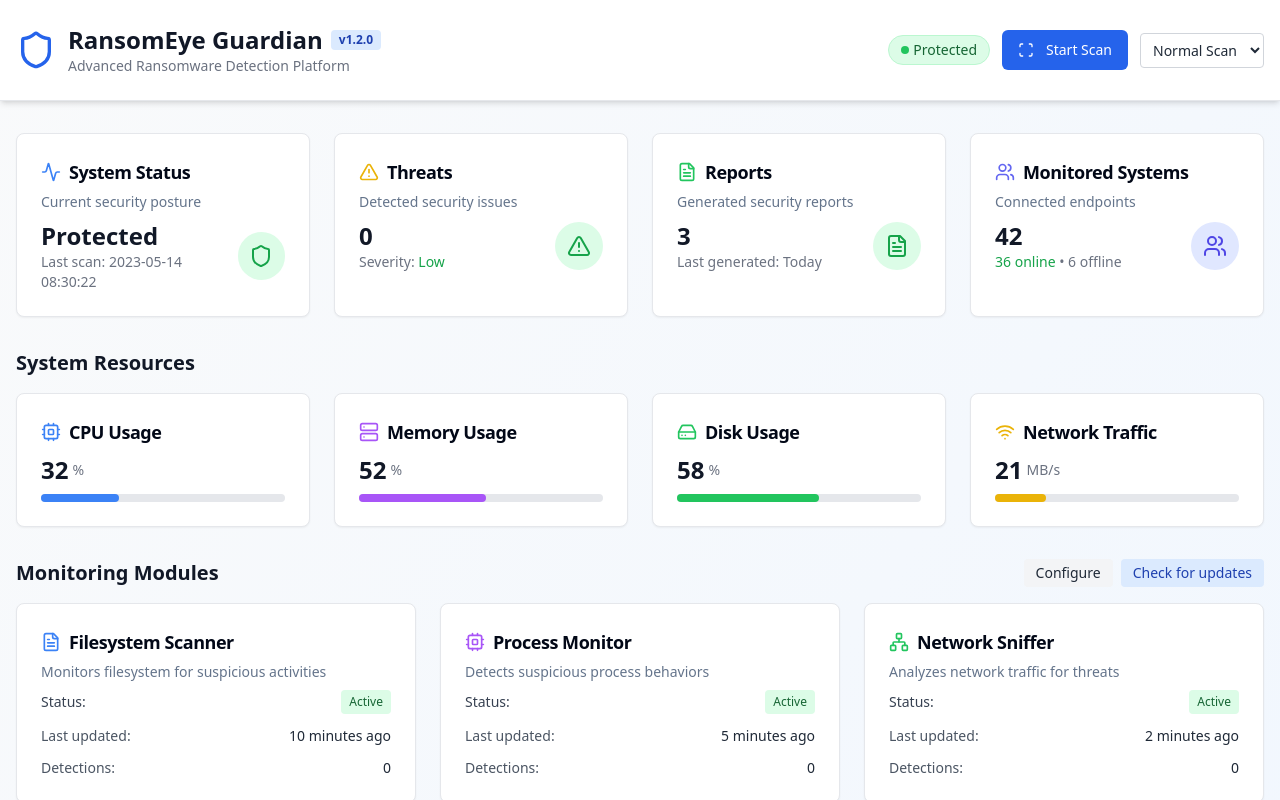
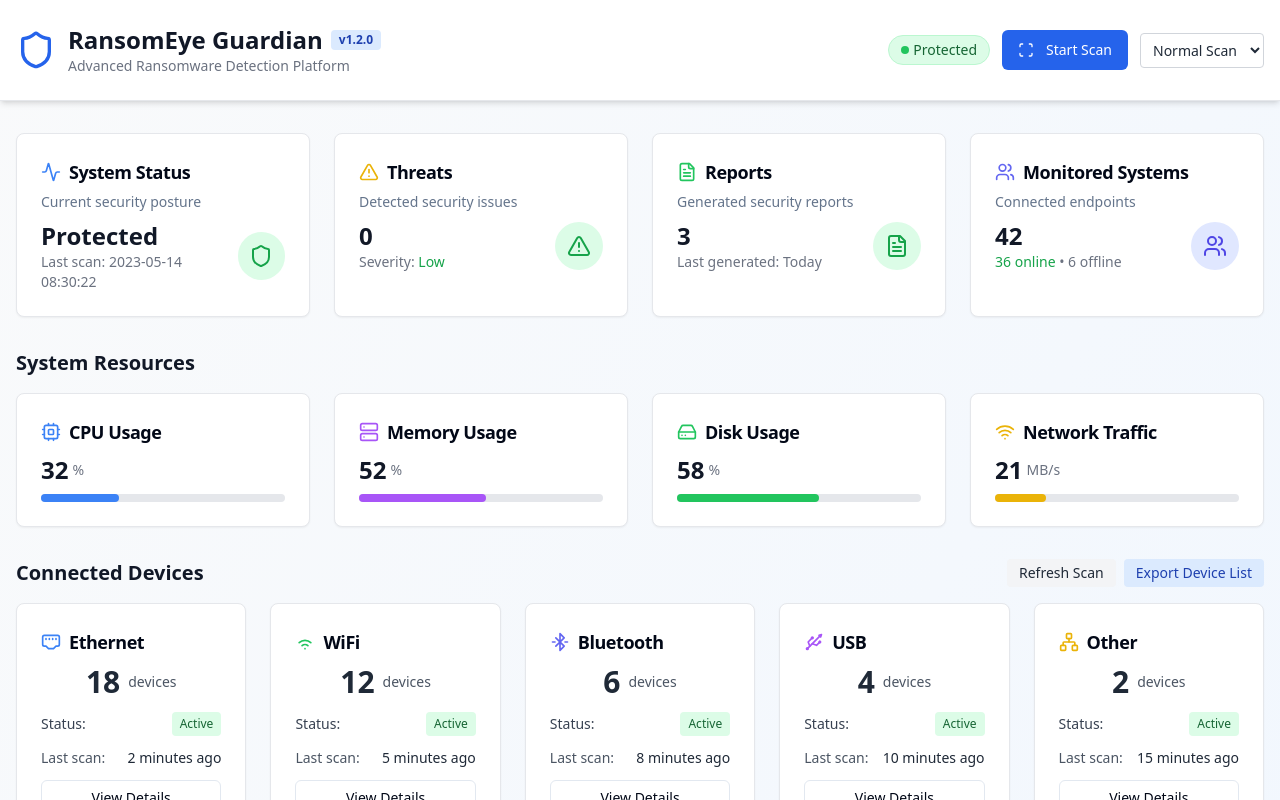
Before and after one commit to gaganmaken/ransom-eye-guardian-platform, a React (Vite) app: page / in a window 1280 px wide. Shown: the top 800 px of the page. Built offline with nearby package versions, Linux system fonts and the light colour scheme.

Commit message:
Enhance network discovery
Include all discoverable devices over Ethernet, WiFi, Bluetooth, and other network connections in the network sniffer module.

```diff
--- /dev/null
+++ b/src/components/ui/network-discovery.tsx
@@ -0,0 +1,140 @@
+
+import { Card, CardContent, CardDescription, CardHeader, CardTitle } from "@/components/ui/card";
+import { Button } from "@/components/ui/button";
+import { WifiHigh, Bluetooth, EthernetPort, Usb, Network } from "lucide-react";
+import { useState } from "react";
+
+export interface DeviceDetailProps {
+  id: string;
+  name: string;
+  ipAddress?: string;
+  macAddress: string;
+  connectionType: "ethernet" | "wifi" | "bluetooth" | "usb" | "other";
+  status: "online" | "offline" | "unknown";
+  lastSeen: string;
+  signalStrength?: number;
+  manufacturer?: string;
+  os?: string;
+}
+
+export interface NetworkDiscoveryProps {
+  discoveredDevices: {
+    ethernet: number;
+    wifi: number;
+    bluetooth: number;
+    usb: number;
+    other: number;
+  };
+  onRefresh?: () => void;
+  onExport?: () => void;
+}
+
+export const NetworkDiscovery = ({
+  discoveredDevices,
+  onRefresh,
+  onExport
+}: NetworkDiscoveryProps) => {
+  return (
+    <div>
+      <div className="flex justify-between items-center mb-4">
+        <h2 className="text-xl font-bold text-gray-900 dark:text-gray-100">Connected Devices</h2>
+        <div className="flex items-center space-x-2">
+          <Button
+            variant="outline"
+            size="sm"
+            onClick={onRefresh}
+          >
+            Refresh Scan
+          </Button>
+          <Button
+            variant="outline"
+            size="sm"
+            onClick={onExport}
+          >
+            Export Device List
+          </Button>
+        </div>
+      </div>
+      <div className="grid grid-cols-1 sm:grid-cols-2 lg:grid-cols-5 gap-6 mb-8">
+        <ConnectionCard
+          title="Ethernet"
+          icon={<EthernetPort className="h-5 w-5 text-blue-500" />}
+          deviceCount={discoveredDevices.ethernet}
+          status="Active"
+          lastScan="2 minutes ago"
+        />
+        <ConnectionCard
+          title="WiFi"
+          icon={<WifiHigh className="h-5 w-5 text-green-500" />}
+          deviceCount={discoveredDevices.wifi}
+          status="Active"
+          lastScan="5 minutes ago"
+        />
+        <ConnectionCard
+          title="Bluetooth"
+          icon={<Bluetooth className="h-5 w-5 text-indigo-500" />}
+          deviceCount={discoveredDevices.bluetooth}
+          status="Active"
+          lastScan="8 minutes ago"
+        />
+        <ConnectionCard
+          title="USB"
+          icon={<Usb className="h-5 w-5 text-purple-500" />}
+          deviceCount={discoveredDevices.usb}
+          status="Active"
+          lastScan="10 minutes ago"
+        />
+        <ConnectionCard
+          title="Other"
+          icon={<Network className="h-5 w-5 text-yellow-500" />}
+          deviceCount={discoveredDevices.other}
+          status="Active"
+          lastScan="15 minutes ago"
+        />
+      </div>
+    </div>
+  );
+};
+
+interface ConnectionCardProps {
+  title: string;
+  icon: React.ReactNode;
+  deviceCount: number;
+  status: string;
+  lastScan: string;
+}
+
+const ConnectionCard = ({ title, icon, deviceCount, status, lastScan }: ConnectionCardProps) => (
+  <Card className="border border-gray-200 dark:border-gray-700 shadow-sm hover:shadow-md transition-shadow">
+    <CardHeader className="pb-2">
+      <CardTitle className="text-lg flex items-center">
+        {icon}
+        <span className="ml-2">{title}</span>
+      </CardTitle>
+    </CardHeader>
+    <CardContent>
+      <div className="space-y-3">
+        <div className="flex items-center justify-center">
+          <span className="text-3xl font-bold text-gray-800 dark:text-gray-200">{deviceCount}</span>
+          <span className="ml-2 text-sm text-gray-600 dark:text-gray-400">devices</span>
+        </div>
+        <div className="flex items-center justify-between">
+          <span className="text-sm font-medium text-gray-700 dark:text-gray-300">Status:</span>
+          <span className={`px-2 py-1 text-xs font-medium rounded ${
+            status === "Active" ? "bg-green-100 text-green-800 dark:bg-green-900 dark:text-green-200" :
+            "bg-yellow-100 text-yellow-800 dark:bg-yellow-900 dark:text-yellow-200"
+          }`}>
+            {status}
+          </span>
+        </div>
+        <div className="flex justify-between items-center text-sm">
+          <span className="text-gray-600 dark:text-gray-400">Last scan:</span>
+          <span className="font-medium text-gray-800 dark:text-gray-200">{lastScan}</span>
+        </div>
+        <Button variant="outline" className="w-full text-sm py-1" size="sm">
+          View Details
+        </Button>
+      </div>
+    </CardContent>
+  </Card>
+);
--- a/src/pages/Index.tsx
+++ b/src/pages/Index.tsx
@@ -1,7 +1,6 @@
-
 import { Card, CardContent, CardDescription, CardHeader, CardTitle } from "@/components/ui/card";
 import { Button } from "@/components/ui/button";
-import { Shield, Activity, FileText, Network, Cpu, AlertTriangle, Clock, Server, Database, Lock, Code, Terminal, Wifi, HardDrive, Scan, Users, AreaChart } from "lucide-react";
+import { Shield, Activity, FileText, Network, Cpu, AlertTriangle, Clock, Server, Database, Lock, Code, Terminal, Wifi, HardDrive, Scan, Users, AreaChart, WifiHigh, Bluetooth, BluetoothConnected, EthernetPort, Usb } from "lucide-react";
 import { useState, useEffect } from "react";
 import { Progress } from "@/components/ui/progress";
 
@@ -18,6 +17,13 @@ const Index = () => {
   const [scanDepth, setScanDepth] = useState("Normal");
   const [monitoredSystems, setMonitoredSystems] = useState(42);
   const [threatSeverity, setThreatSeverity] = useState("Low");
+  const [discoveredDevices, setDiscoveredDevices] = useState({
+    ethernet: 18,
+    wifi: 12,
+    bluetooth: 6,
+    usb: 4,
+    other: 2
+  });
 
   const startScan = () => {
     setScanningStatus("Scanning");
@@ -256,6 +262,56 @@ const Index = () => {
           />
         </div>
 
+        {/* Network Discovery Section */}
+        <div className="flex justify-between items-center mb-4">
+          <h2 className="text-xl font-bold text-gray-900 dark:text-gray-100">Connected Devices</h2>
+          <div className="flex items-center space-x-2">
+            <button className="px-3 py-1 rounded text-sm font-medium bg-gray-100 text-gray-800 hover:bg-gray-200 dark:bg-gray-800 dark:text-gray-200 dark:hover:bg-gray-700">
+              Refresh Scan
+            </button>
+            <button className="px-3 py-1 rounded text-sm font-medium bg-blue-100 text-blue-800 hover:bg-blue-200 dark:bg-blue-900 dark:text-blue-200 dark:hover:bg-blue-800">
+              Export Device List
+            </button>
+          </div>
+        </div>
+        <div className="grid grid-cols-1 sm:grid-cols-2 lg:grid-cols-5 gap-6 mb-8">
+          <ConnectionCard
+            title="Ethernet"
+            icon={<EthernetPort className="h-5 w-5 text-blue-500" />}
+            deviceCount={discoveredDevices.ethernet}
+            status="Active"
+            lastScan="2 minutes ago"
+          />
+          <ConnectionCard
+            title="WiFi"
+            icon={<WifiHigh className="h-5 w-5 text-green-500" />}
+            deviceCount={discoveredDevices.wifi}
+            status="Active"
+            lastScan="5 minutes ago"
+          />
+          <ConnectionCard
+            title="Bluetooth"
+            icon={<BluetoothConnected className="h-5 w-5 text-indigo-500" />}
+            deviceCount={discoveredDevices.bluetooth}
+            status="Active"
+            lastScan="8 minutes ago"
+          />
+          <ConnectionCard
+            title="USB"
+            icon={<Usb className="h-5 w-5 text-purple-500" />}
+            deviceCount={discoveredDevices.usb}
+            status="Active"
+            lastScan="10 minutes ago"
+          />
+          <ConnectionCard
+            title="Other"
+            icon={<Network className="h-5 w-5 text-yellow-500" />}
+            deviceCount={discoveredDevices.other}
+            status="Active"
+            lastScan="15 minutes ago"
+          />
+        </div>
+
         {/* Modules section */}
         <div className="flex justify-between items-center mb-4">
           <h2 className="text-xl font-bold text-gray-900 dark:text-gray-100">Monitoring Modules</h2>
@@ -276,6 +332,7 @@ const Index = () => {
             description="Monitors filesystem for suspicious activities"
             lastUpdated="10 minutes ago"
             detections={0}
+            isAI={false}
           />
           <ModuleCard
             title="Process Monitor"
@@ -284,6 +341,7 @@ const Index = () => {
             description="Detects suspicious process behaviors"
             lastUpdated="5 minutes ago"
             detections={0}
+            isAI={false}
           />
           <ModuleCard
             title="Network Sniffer"
@@ -292,6 +350,7 @@ const Index = () => {
             description="Analyzes network traffic for threats"
             lastUpdated="2 minutes ago"
             detections={0}
+            isAI={false}
           />
           <ModuleCard
             title="Persistence Scanner"
@@ -300,6 +359,7 @@ const Index = () => {
             description="Checks for persistence mechanisms"
             lastUpdated="15 minutes ago"
             detections={0}
+            isAI={false}
           />
           <ModuleCard
             title="Auto Scanner"
@@ -308,6 +368,7 @@ const Index = () => {
             description="Periodically scans system components"
             lastUpdated="30 minutes ago"
             detections={0}
+            isAI={false}
           />
           <ModuleCard
             title="AI Anomaly Engine"
@@ -454,6 +515,42 @@ const ModuleCard = ({ title, icon, status, description, lastUpdated, detections,
   </Card>
 );
 
+// New helper component for connection cards
+const ConnectionCard = ({ title, icon, deviceCount, status, lastScan }) => (
+  <Card className="border border-gray-200 dark:border-gray-700 shadow-sm hover:shadow-md transition-shadow">
+    <CardHeader className="pb-2">
+      <CardTitle className="text-lg flex items-center">
+        {icon}
+        <span className="ml-2">{title}</span>
+      </CardTitle>
+    </CardHeader>
+    <CardContent>
+      <div className="space-y-3">
+        <div className="flex items-center justify-center">
+          <span className="text-3xl font-bold text-gray-800 dark:text-gray-200">{deviceCount}</span>
+          <span className="ml-2 text-sm text-gray-600 dark:text-gray-400">devices</span>
+        </div>
+        <div className="flex items-center justify-between">
+          <span className="text-sm font-medium text-gray-700 dark:text-gray-300">Status:</span>
+          <span className={`px-2 py-1 text-xs font-medium rounded ${
+            status === "Active" ? "bg-green-100 text-green-800 dark:bg-green-900 dark:text-green-200" :
+            "bg-yellow-100 text-yellow-800 dark:bg-yellow-900 dark:text-yellow-200"
+          }`}>
+            {status}
+          </span>
+        </div>
+        <div className="flex justify-between items-center text-sm">
+          <span className="text-gray-600 dark:text-gray-400">Last scan:</span>
+          <span className="font-medium text-gray-800 dark:text-gray-200">{lastScan}</span>
+        </div>
+        <Button variant="outline" className="w-full text-sm py-1" size="sm">
+          View Details
+        </Button>
+      </div>
+    </CardContent>
+  </Card>
+);
+
 // Helper component for activity rows
 const ActivityRow = ({ time, module, event, status }) => (
   <tr className="hover:bg-gray-50 dark:hover:bg-gray-800">
```
